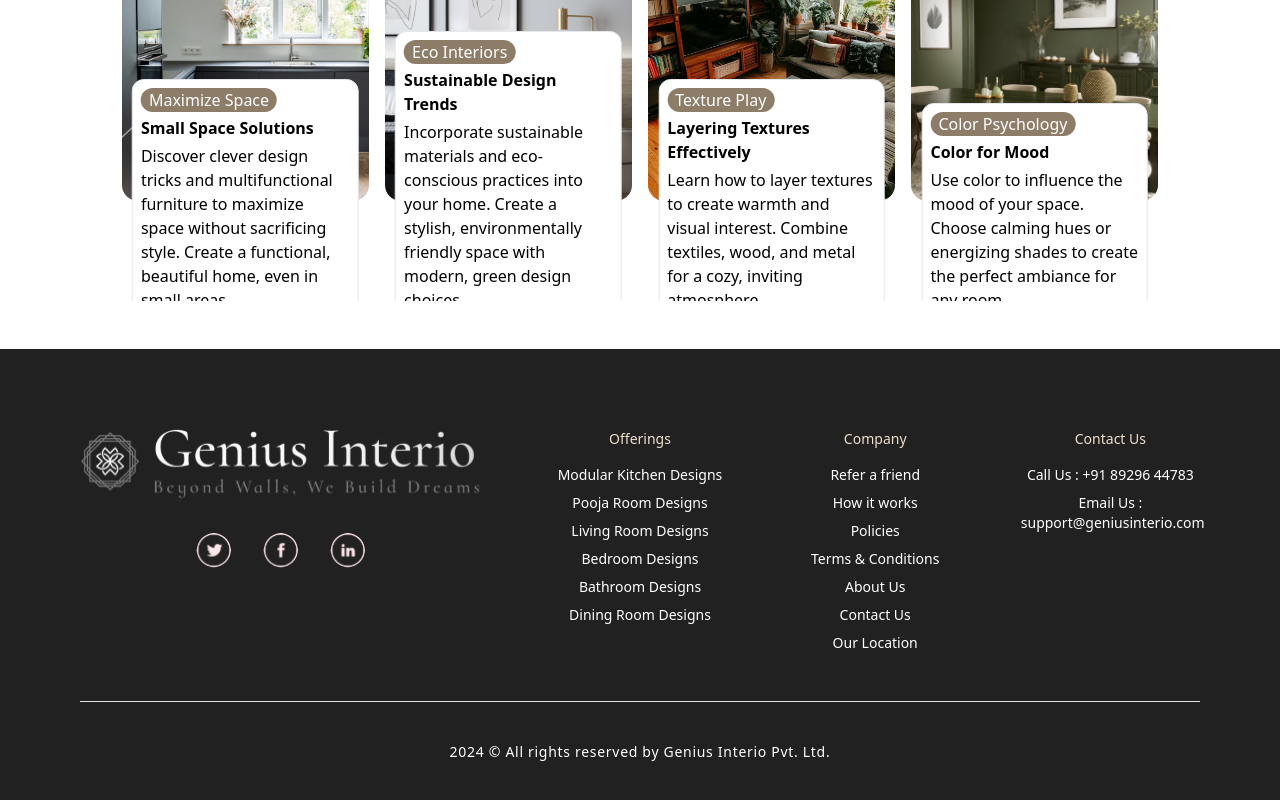
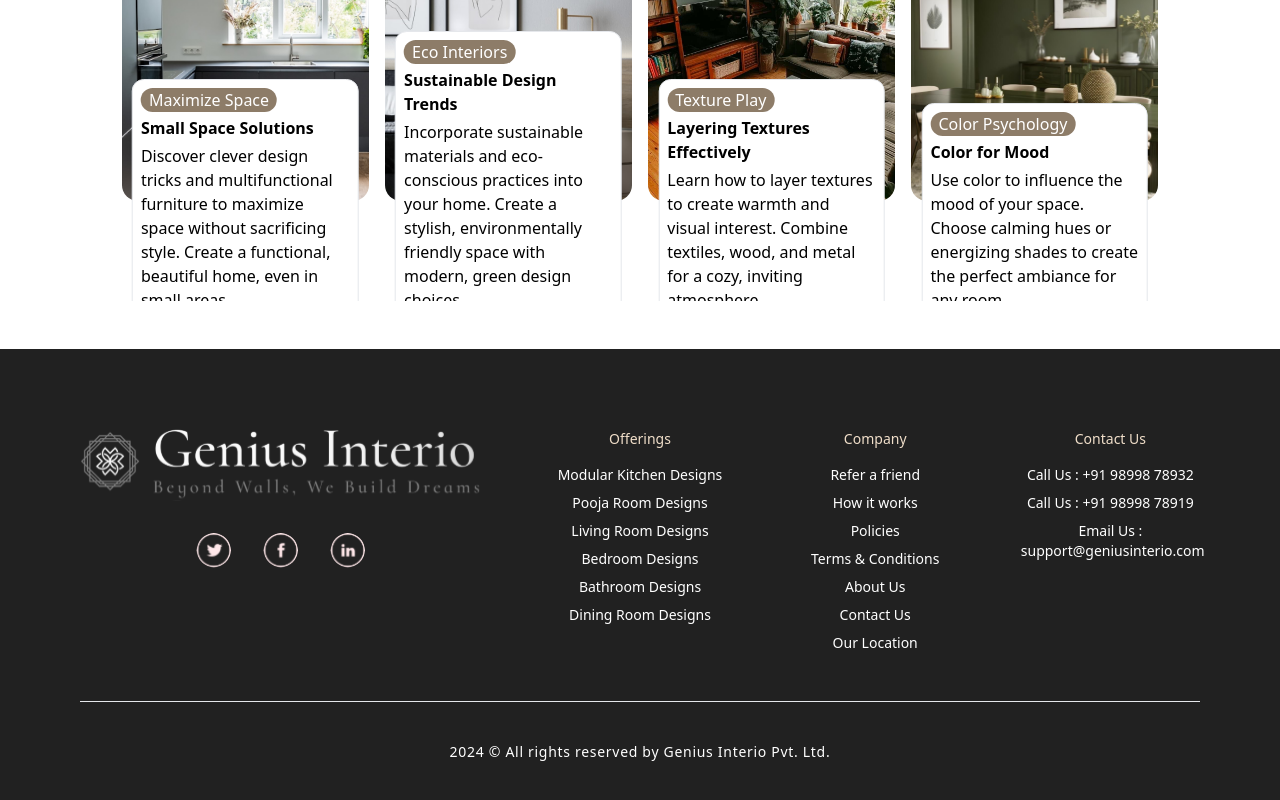
Before and after one commit to SOURAV-AT-GITHUB/Genius-Interio, a React (Vite) app in the folder frontend/: page / in a window 1280 px wide. Shown: the part 5838-6638 px from the top of the page. Built offline with nearby package versions, Linux system fonts and the light colour scheme; no server answers.

Commit message:
Footer contact numbers updated

```diff
--- a/frontend/src/components/Footer.jsx
+++ b/frontend/src/components/Footer.jsx
@@ -23,11 +23,12 @@ export default function Footer() {
       "Contact Us",
       "Our Location",
     ],
-    [
-      "Contact Us",
-      "Call Us : +91 89296 44783",
-      "Email Us : support@geniusinterio.com",
-    ],
+    // [
+    //   "Contact Us",
+    //   "Call Us : +91 98998 78932",
+    //   "Call Us : +91 98998 78919",
+    //   "Email Us : support@geniusinterio.com",
+    // ],
   ];
   return (
     <footer className="p-6 text-center   lg:p-20  bg-[#212121]">
@@ -48,6 +49,12 @@ export default function Footer() {
             ))}
           </div>
         ))}
+        <div className="lg:text-sm font-light">
+          <p className="text-secondary mb-4">Contact Us</p>
+           <p className="text-white mb-2"> <a href="tel:+91 98998 78932">Call Us : +91 98998 78932</a></p>
+           <p className="text-white mb-2"> <a href="tel:+91 98998 78919">Call Us : +91 98998 78919</a></p>
+           <p className="text-white mb-2">   <a href="mailto:support@geniusinterio.com">Email Us : support@geniusinterio.com</a></p>
+        </div>
       </div>
       <hr className="mt-10"/>
       <p className="text-center mt-10 pb-16 lg:pb-0 text-white tracking-wider text-sm">2024 © All rights reserved by Genius Interio Pvt. Ltd.</p>
```
